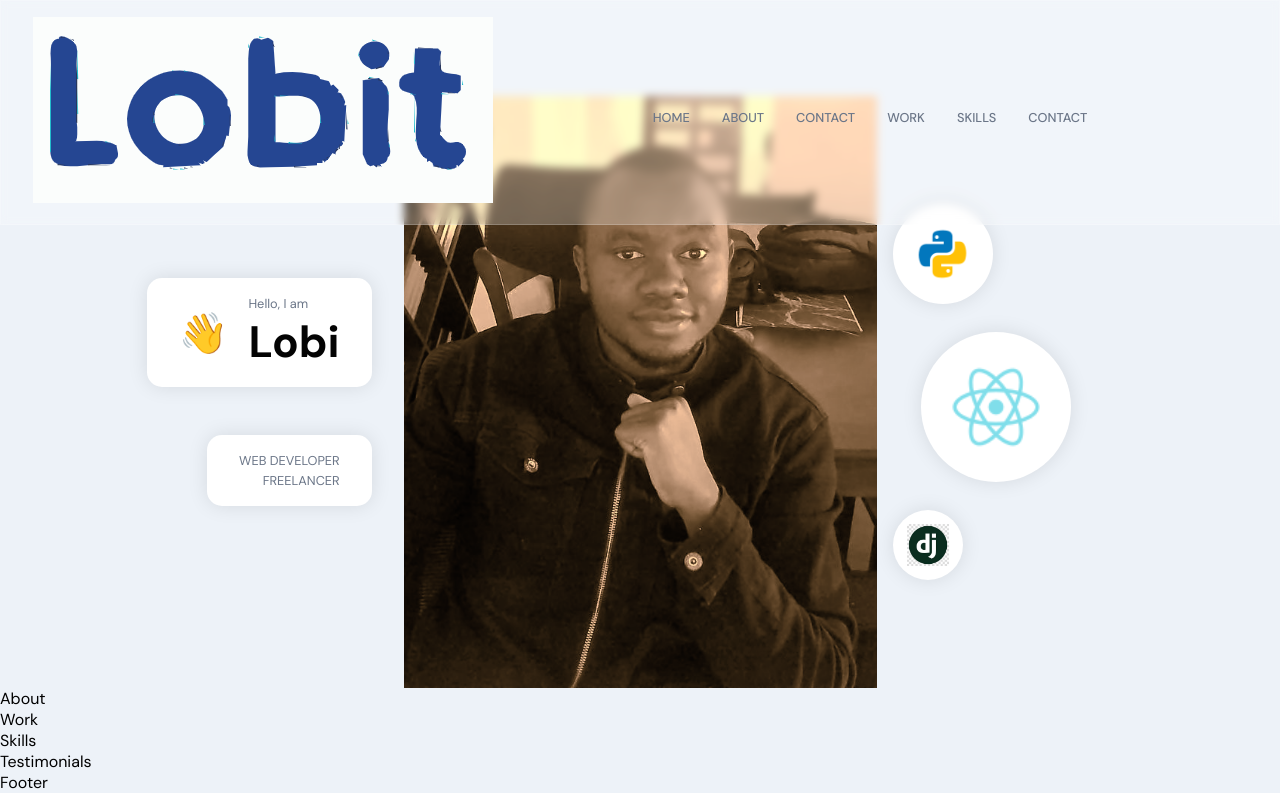
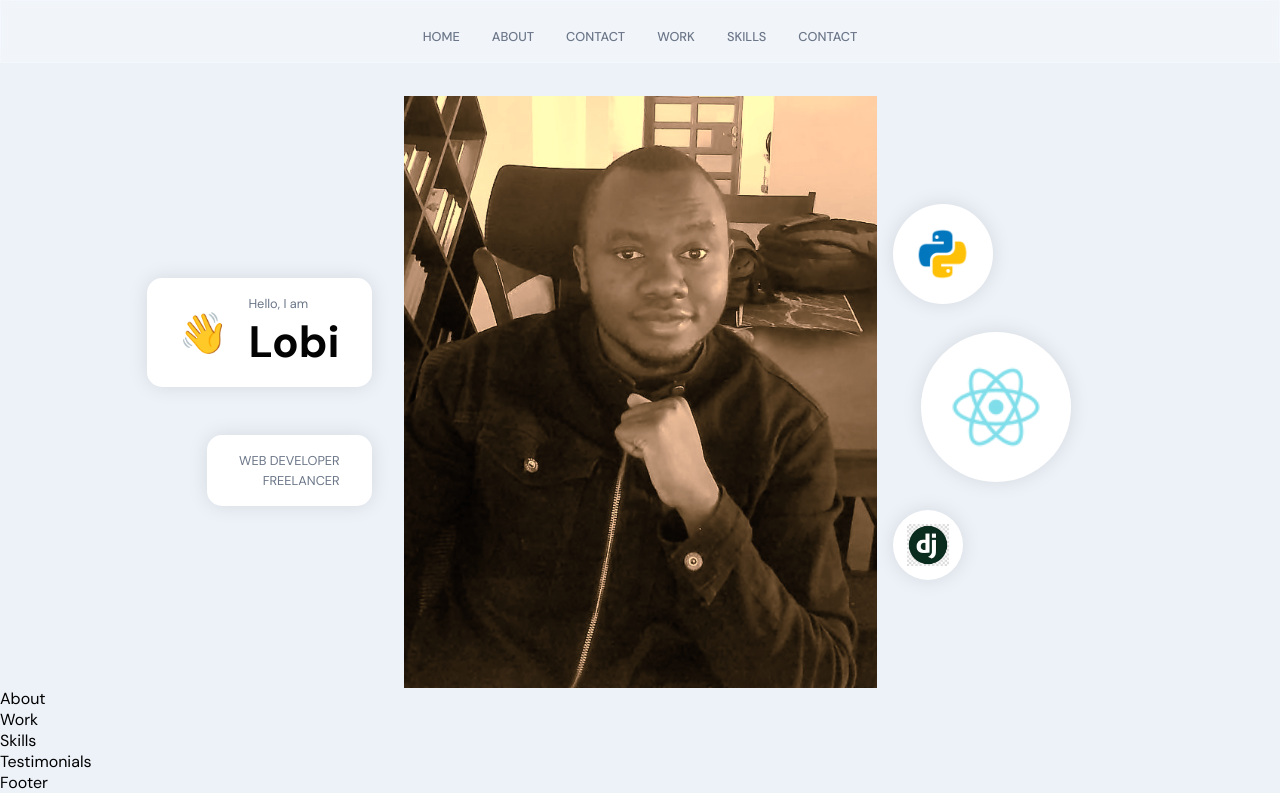
Before and after one commit to lobiit/my_portfolio_frontend, a React (Create React App) app: page / in a window 1280 px wide. Built offline with nearby package versions, Linux system fonts and the light colour scheme.

Commit message:
logo removal

```diff
--- a/src/components/Navbar/Navbar.jsx
+++ b/src/components/Navbar/Navbar.jsx
@@ -8,9 +8,9 @@ const Navbar = (props) => {
     const [toggle, setToggle] = useState(false);
     return (
         <nav className="app__navbar">
-            <div className="ap__navbar-logo">
-                <img  src={images.logo} alt="logo"/>
-            </div>
+            {/*<div className="ap__navbar-logo">*/}
+            {/*    <img  src={images.logo} alt="logo"/>*/}
+            {/*</div>*/}
             <ul className="app__navbar-links">
                 {['home', 'about', 'contact', 'work', 'skills', 'contact'].map((item) => (
                     <li className="app__flex p-text" key={`link-${item}`}>
```
